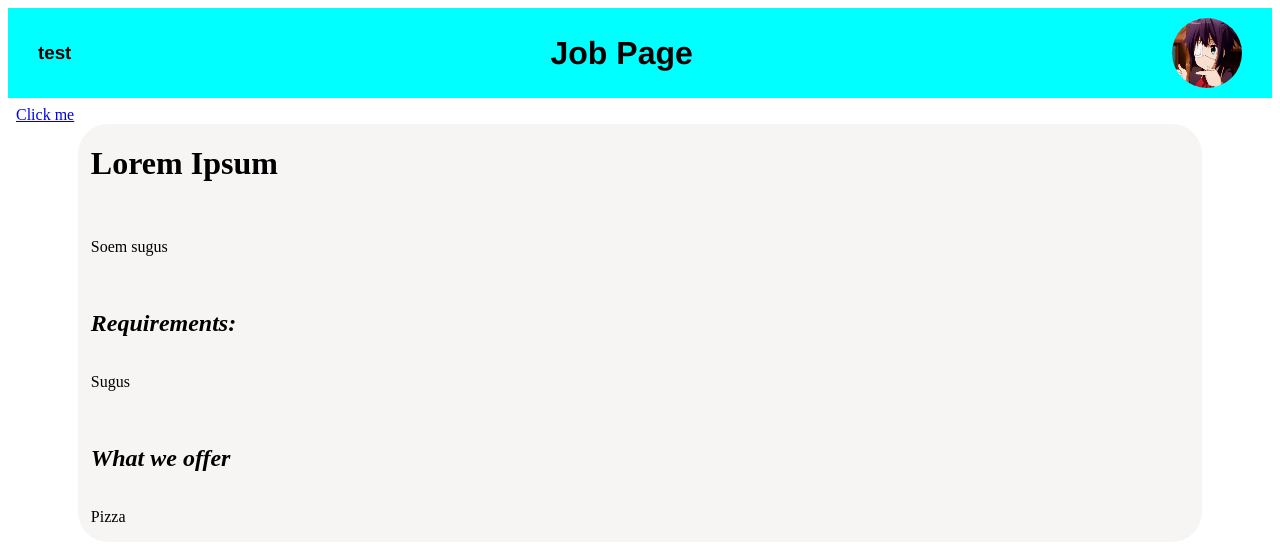
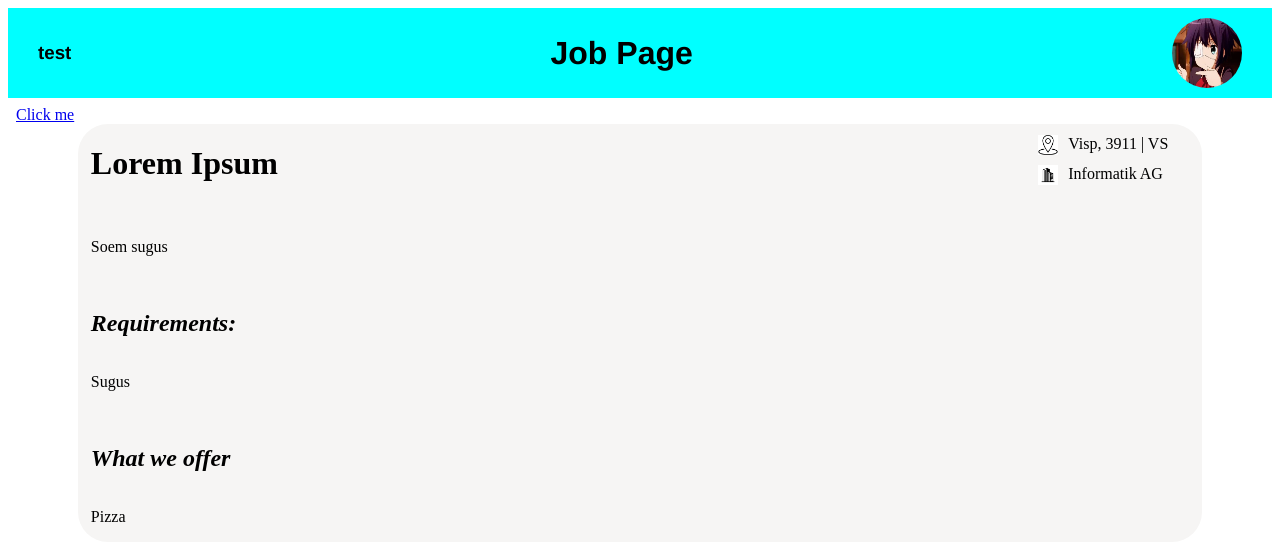
Before and after one commit to DxniChid/JobPage, a Vue app: page /jobdescription in a window 1280 px wide. Shown: the top 560 px of the page. Built offline with nearby package versions, Linux system fonts and the light colour scheme.

Commit message:
Continued on JobDescriptionView (WIP). I added an address component to the JobDescriptionView and styled it

```diff
--- /dev/null
+++ b/src/components/address.vue
@@ -0,0 +1,55 @@
+<script>
+
+    export default{
+        props: {
+            location: {
+                Type: String,
+                required: true
+            },
+            postalCode: {
+                Type: Number,
+                required: true
+            },
+            canton: {
+                Type: String,
+                required: true
+            },
+            companyName: {
+                Type: String,
+                required: true
+            },
+            locationIcon: {
+                Type: Image,
+                required: false
+            },
+            buildingIcon: {
+                Type: Image,
+                required: false
+            }
+        }
+    }
+
+</script>
+
+<template>
+
+  <span id="location"><img :src=locationIcon /> <label>{{ location }}, {{ postalCode }} | {{ canton }}</label></span>
+    <span id="company"><img :src=buildingIcon /> <label>{{ companyName }}</label></span>
+
+</template>
+
+<style scoped>
+    img{
+        height: 20px;
+        width: 20px;
+
+    }
+    span{
+        display: flex;
+        flex-direction: row;
+        margin-top: 10px;
+        gap: 10px;
+
+    }
+
+</style>
--- a/src/views/JobDescriptionView.vue
+++ b/src/views/JobDescriptionView.vue
@@ -1,13 +1,21 @@
 <script setup>
 
 import JobDescription from '../components/description.vue'
+import Address from '../components/address.vue'
 
 </script>
 
 <template>
+
+
     <div id="box">
+        <div id="description">
+            <JobDescription jobtitle="Lorem Ipsum" description="Soem sugus", requirements="Sugus" offer="Pizza"/>
+        </div>
+        <div id="address">
+            <Address location-icon="src/images/place-marker-icon.jpg", location="Visp" postal-code=3911 canton="VS" building-icon="src/images/building-icon.jpg" company-name="Informatik AG" ></Address>
+        </div>
 
-    <JobDescription jobtitle="Lorem Ipsum" description="Soem sugus", requirements="Sugus" offer="Pizza"/>
 
     </div>
 </template>
@@ -16,13 +24,24 @@ import JobDescription from '../components/description.vue'
 
     #box{
         display:flex;
-        justify-content: center;
-        flex-direction: column;
+        justify-content: space-between;
+
+        flex-direction: row;
         background-color: #f6f5f4;
         padding-inline-start: 1%;
         margin-inline: 5%;
         border-radius: 30px;
 
     }
+    #description{
+        display: flex;
+        flex-direction: column;
+    }
+
+    #address{
+        padding-right: 3%;
+        padding-top: 1px;
+    }
+
 
 </style>
```
Also changed, not shown: src/images/building-icon.jpg (added), src/images/place-marker-icon.jpg (added).
